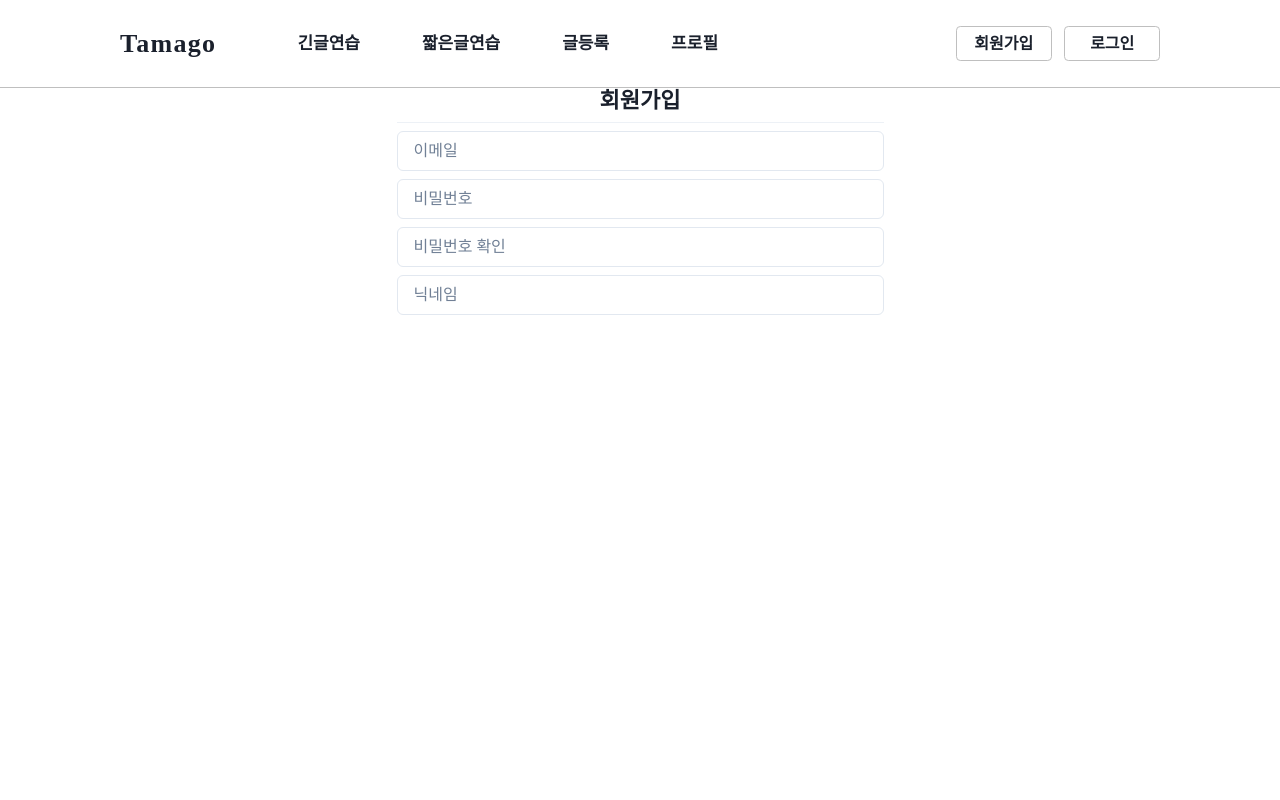
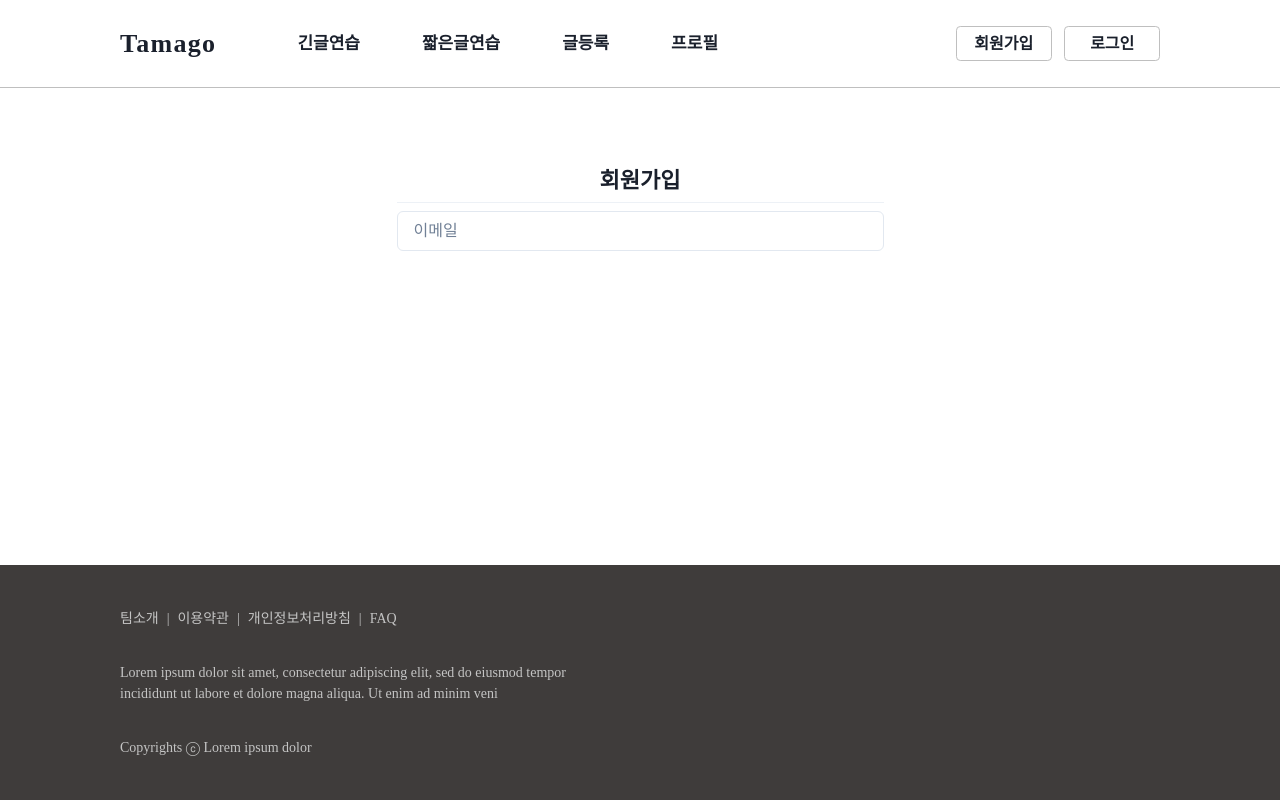
Before and after one commit to msdio/Tamago, a Next.js app in the folder client/: page /signup in a window 1280 px wide. Shown: the top 800 px of the page. Built offline with nearby package versions, Linux system fonts and the light colour scheme; a web font is replaced by a local one.

Commit message:
[#14] feat: Footer 페이지 하단(화면 말고) 고정하기 1

```diff
--- a/client/src/components/Footer.tsx
+++ b/client/src/components/Footer.tsx
@@ -2,7 +2,7 @@ import { Box, Flex, HStack, Spacer, Text } from '@chakra-ui/react';
 
 export function Footer() {
   return (
-    <Box as='footer' w='100%' h='235px' minW='1100px'>
+    <Box as='footer' w='100%' h='235px' minW='1100px' pos='absolute' bottom='0'>
       <Flex
         direction='column'
         w='100%'
@@ -10,7 +10,7 @@ export function Footer() {
         bg='#3F3C3B'
         color='#C4C4C4'
         fontSize='14px'
-        padding='0 120px 0 120px'
+        p='0 120px 0 120px'
         gap='33px'
       >
         <Spacer />
--- a/client/src/pages/_app.tsx
+++ b/client/src/pages/_app.tsx
@@ -1,13 +1,15 @@
 import type { AppProps } from 'next/app';
-import { ChakraProvider, extendTheme } from '@chakra-ui/react';
+import { Box, ChakraProvider, extendTheme } from '@chakra-ui/react';
 import { Header } from '../components/Header';
 import { Footer } from '../components/Footer';
 
 export default function App({ Component, pageProps }: AppProps) {
   return (
     <ChakraProvider theme={theme}>
-      <Header />
-      <Component {...pageProps} />
+      <Box paddingBottom='235px'>
+        <Header />
+        <Component {...pageProps} />
+      </Box>
       <Footer />
     </ChakraProvider>
   );
@@ -16,8 +18,14 @@ export default function App({ Component, pageProps }: AppProps) {
 const theme = extendTheme({
   styles: {
     global: {
+      '*': {
+        margin: '0',
+        padding: '0',
+      },
       'html, body': {
         fontFamily: 'Pretendard',
+        postion: 'relative',
+        minHeight: '100vh',
       },
     },
   },
--- a/client/src/pages/signup.tsx
+++ b/client/src/pages/signup.tsx
@@ -3,15 +3,12 @@ import { Box, Center, Container, Divider, Heading, Input, VStack } from '@chakra
 export default function SignupPage() {
   return (
     <Box as='main'>
-      <VStack h='1000px' w='487px' margin='0 auto 0 auto'>
+      <VStack w='487px' m='80px auto 80px auto'>
         <Heading fontSize='22px' fontWeight='600' fontFamily='Pretender'>
           회원가입
         </Heading>
         <Divider />
         <Input placeholder='이메일'></Input>
-        <Input placeholder='비밀번호'></Input>
-        <Input placeholder='비밀번호 확인'></Input>
-        <Input placeholder='닉네임'></Input>
       </VStack>
     </Box>
   );
```
